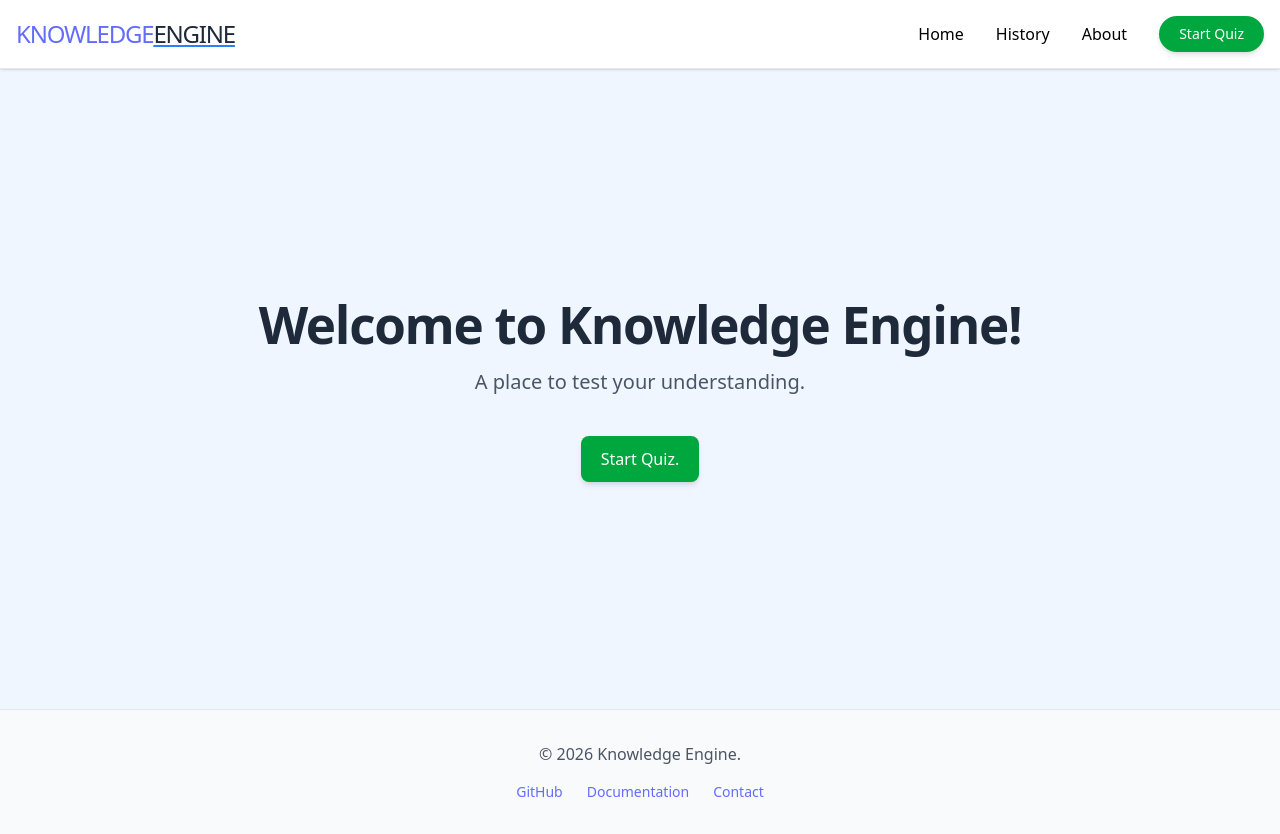
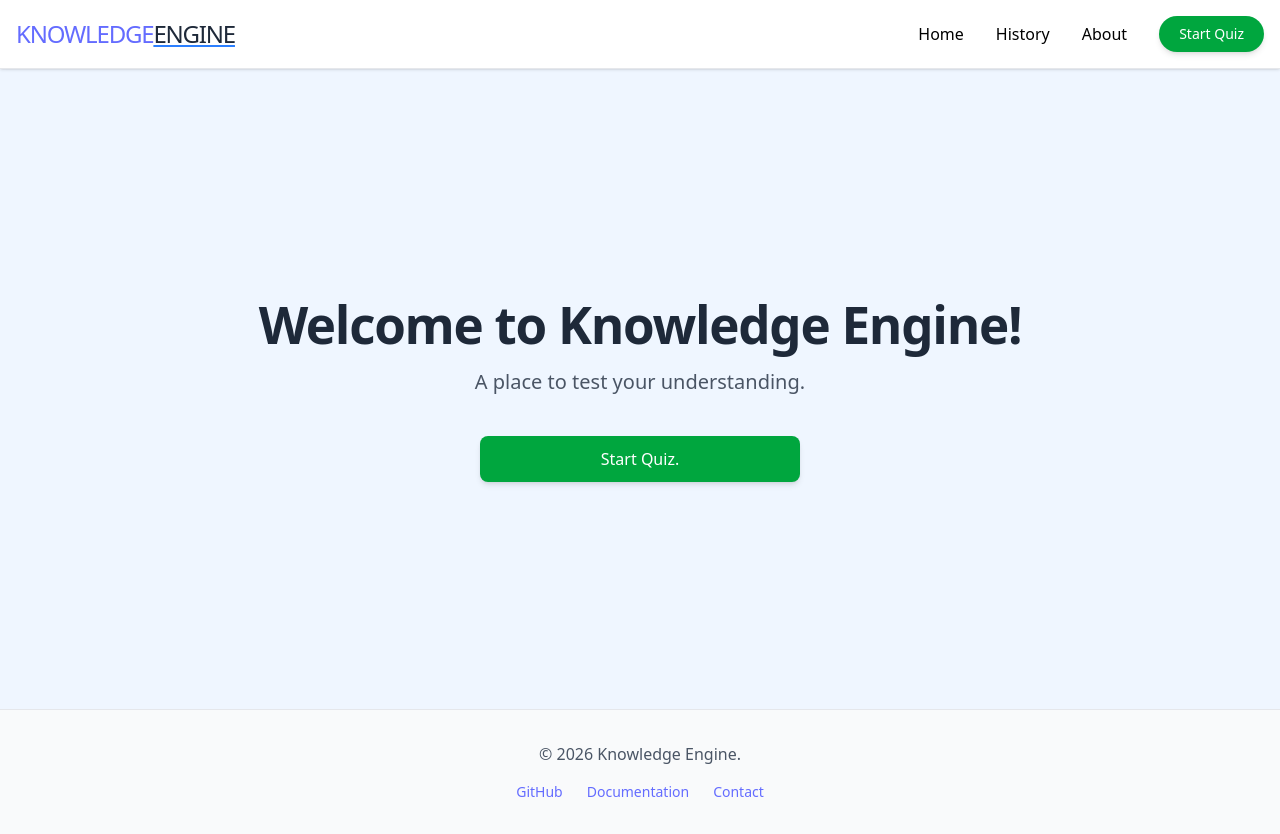
Before and after one commit to ObedK7/Quiz-App-Capstone, a React (Vite) app in the folder quiz-app-project/: page / in a window 1280 px wide. Built offline with nearby package versions, Linux system fonts and the light colour scheme.

Commit message:
feat: home.jsx start quiz button padding

```diff
--- a/quiz-app-project/src/pages/Home.jsx
+++ b/quiz-app-project/src/pages/Home.jsx
@@ -45,7 +45,7 @@ const Home = () => {
       <main className="mt-10">
         <Button
           onClick={() => setShowModal(true)}
-          className="px-10 py-4 text-lg text-white bg-black hover:bg-gray-800"
+          className="min-w-80 px-10 py-4 text-lg text-white bg-black hover:bg-gray-800"
         >
           Start Quiz.
         </Button>
```
